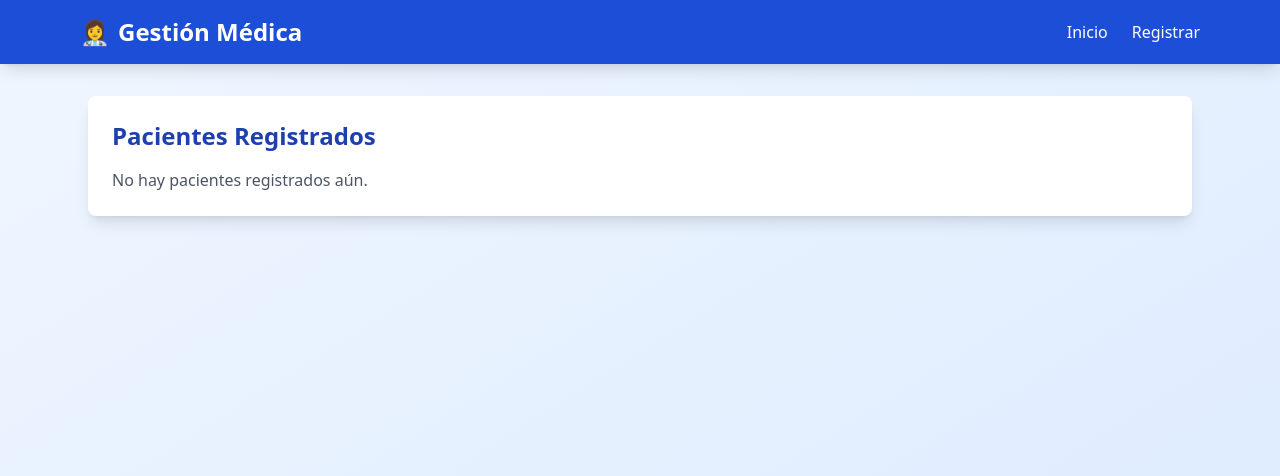
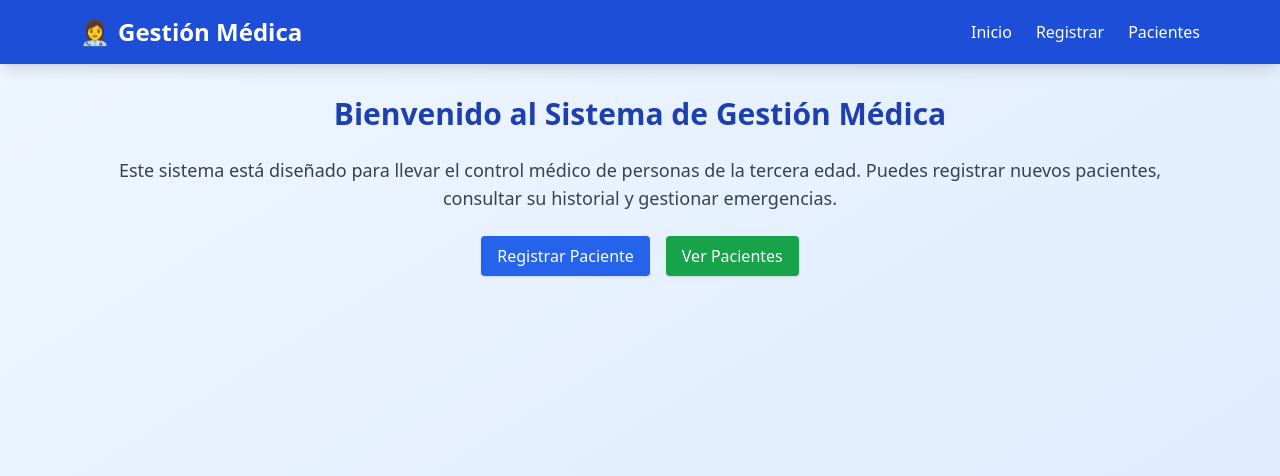
Before and after one commit to Marco777457/Despliegue-Feacture-python, a Flask app: page / in a window 1280 px wide. Shown: the top 476 px of the page. Run offline with Flask 3, Linux system fonts and the light colour scheme; some libraries are stand-ins or nearby versions.

Commit message:
Registro de pacientes acualizado

```diff
--- a/app.py
+++ b/app.py
@@ -1,15 +1,15 @@
-from flask import Flask, render_template, request, redirect, url_for, jsonify, abort
+from flask import Flask, render_template, request, redirect, url_for, jsonify
 import json, os
 from functools import wraps
 from flask_cors import CORS
 
 app = Flask(__name__)
-CORS(app)  # Permite llamadas desde otros orígenes (configurable)
+CORS(app)  # Permitir llamadas desde otros orígenes
 
 DB_FILE = "informacion_medica.json"
-API_KEYS_FILE = "api_keys.json"  # opcional: almacenar keys localmente (ver notas)
+API_KEYS_FILE = "api_keys.json"
 
-# ---------- helpers para datos ----------
+# ---------- Helpers ----------
 def cargar_datos():
     if os.path.exists(DB_FILE):
         with open(DB_FILE, "r", encoding="utf-8") as f:
@@ -20,12 +20,9 @@
     with open(DB_FILE, "w", encoding="utf-8") as f:
         json.dump(datos, f, indent=4, ensure_ascii=False)
 
-# ---------- API key simple ----------
-# Puedes definir las API KEYS en variable de entorno: ANGELER_API_KEYS="key1,key2"
 def load_api_keys():
     keys_env = os.environ.get("ANGELER_API_KEYS", "")
     keys = [k.strip() for k in keys_env.split(",") if k.strip()]
-    # también cargamos de archivo si existe (opcional)
     if os.path.exists(API_KEYS_FILE):
         try:
             with open(API_KEYS_FILE, "r", encoding="utf-8") as f:
@@ -45,10 +42,23 @@
         return f(*args, **kwargs)
     return decorated
 
-# ---------- RUTAS HTML EXISTENTES ----------
+# ---------- Rutas HTML ----------
 @app.route("/")
 def index():
-    return render_template("index.html")  # solo muestra portada/inicio
+    return render_template("index.html")
+
+@app.route("/pacientes")
+def listar_pacientes():
+    datos = cargar_datos()
+    lista_pacientes = [
+        {
+            "nombre": nombre,
+            "edad": info.get("Edad"),
+            "diagnostico": ", ".join(info.get("Enfermedades", [])) if info.get("Enfermedades") else "Sin diagnóstico"
+        }
+        for nombre, info in datos.items()
+    ]
+    return render_template("pacientes.html", pacientes=lista_pacientes)
 
 @app.route("/detalle/<nombre>")
 def detalle_paciente(nombre):
@@ -58,7 +68,9 @@
         return render_template("detalle.html", nombre=nombre, paciente=paciente)
     return "Paciente no encontrado", 404
 
-
+@app.route("/nuevo")
+def nuevo_paciente():
+    return render_template("registro.html")
 
 @app.route("/registrar", methods=["POST"])
 def registrar():
@@ -80,28 +92,19 @@
         }
     }
     guardar_datos(datos)
-    return redirect(url_for("pacientes.html"))
+    return redirect(url_for("listar_pacientes"))
 
-@app.route("/paciente/<nombre>")
-def consultar_paciente(nombre):
-    datos = cargar_datos()
-    paciente = datos.get(nombre, None)
-    return render_template("detalle.html", nombre=nombre, paciente=paciente)
-
-# ---------- NUEVOS ENDPOINTS API (JSON) ----------
-# 1) Listar pacientes (solo nombres o con info completa si quieres)
+# ---------- API ----------
 @app.route("/api/pacientes", methods=["GET"])
 @require_api_key
 def api_list_pacientes():
     datos = cargar_datos()
-    # opcional: ?summary=true devuelve solo nombres y edad
     summary = request.args.get("summary","false").lower() == "true"
     if summary:
         summary_list = [{"nombre": n, "Edad": datos[n].get("Edad")} for n in datos]
         return jsonify(summary_list)
     return jsonify(datos)
 
-# 2) Obtener detalle de un paciente
 @app.route("/api/paciente/<nombre>", methods=["GET"])
 @require_api_key
 def api_get_paciente(nombre):
@@ -111,15 +114,6 @@
         return jsonify({"error": "Paciente no encontrado"}), 404
     return jsonify({nombre: paciente})
 
-# 3) Crear o actualizar paciente (Angeler puede POST JSON)
-# Example JSON body:
-# {
-#   "nombre": "Juan",
-#   "Edad": "80",
-#   "Enfermedades": ["Diabetes"],
-#   "Medicamentos": ["Metformina"],
-#   "Contacto de Emergencia": {"Nombre": "Ana", "Teléfono": "999"}
-# }
 @app.route("/api/paciente", methods=["POST", "PUT"])
 @require_api_key
 def api_create_update_paciente():
@@ -142,7 +136,6 @@
     guardar_datos(datos)
     return jsonify({"ok": True, "paciente": {nombre: datos[nombre]}}), 201
 
-# 4) Eliminar paciente (opcional, protegido)
 @app.route("/api/paciente/<nombre>", methods=["DELETE"])
 @require_api_key
 def api_delete_paciente(nombre):
@@ -153,9 +146,7 @@
     guardar_datos(datos)
     return jsonify({"ok": True}), 200
 
-# ---------- FIN API ----------
-
-# Nota: no uses app.run() cuando despliegues con gunicorn; Render ejecuta gunicorn para ti.
+# ---------- Main ----------
 if __name__ == "__main__":
     port = int(os.environ.get("PORT", 5000))
     app.run(host="0.0.0.0", port=port, debug=True)
--- a/templates/base.html
+++ b/templates/base.html
@@ -14,21 +14,20 @@
 
       <!-- Menú en escritorio -->
       <nav class="hidden sm:flex space-x-6 text-sm md:text-base">
-        <!-- Ajustar rutas para GitHub Pages -->
-        <a href="./index.html" class="hover:underline">Inicio</a>
-        <a href="./registro.html" class="hover:underline">Registrar</a>
+        <a href="{{ url_for('index') }}" class="hover:underline">Inicio</a>
+        <a href="{{ url_for('nuevo_paciente') }}" class="hover:underline">Registrar</a>
+        <a href="{{ url_for('listar_pacientes') }}" class="hover:underline">Pacientes</a>
       </nav>
 
       <!-- Botón menú móvil -->
-      <button id="menu-btn" class="sm:hidden focus:outline-none text-white text-2xl">
-        ☰
-      </button>
+      <button id="menu-btn" class="sm:hidden focus:outline-none text-white text-2xl">☰</button>
     </div>
 
     <!-- Menú móvil -->
     <div id="menu" class="hidden sm:hidden flex flex-col bg-blue-600 px-4 pb-4">
-      <a href="./index.html" class="py-2 border-b border-blue-500">Inicio</a>
-      <a href="./registro.html" class="py-2">Registrar</a>
+      <a href="{{ url_for('index') }}" class="py-2 border-b border-blue-500">Inicio</a>
+      <a href="{{ url_for('nuevo_paciente') }}" class="py-2 border-b border-blue-500">Registrar</a>
+      <a href="{{ url_for('listar_pacientes') }}" class="py-2">Pacientes</a>
     </div>
   </header>
 
--- a/templates/index.html
+++ b/templates/index.html
@@ -1,37 +1,15 @@
 {% extends "base.html" %}
 
 {% block content %}
-<section class="bg-white shadow-lg rounded-lg p-6">
-  <h2 class="text-2xl font-bold text-blue-800 mb-4">Pacientes Registrados</h2>
-
-  {% if pacientes %}
-  <div class="overflow-x-auto">
-    <table class="min-w-full border border-gray-200 rounded-lg overflow-hidden">
-      <thead class="bg-blue-600 text-white">
-        <tr>
-          <th class="px-4 py-2 text-left">Nombre</th>
-          <th class="px-4 py-2 text-left">Edad</th>
-          <th class="px-4 py-2 text-left">Diagnóstico</th>
-          <th class="px-4 py-2 text-left">Acciones</th>
-        </tr>
-      </thead>
-      <tbody class="divide-y divide-gray-200">
-        {% for paciente in pacientes %}
-        <tr class="hover:bg-blue-50">
-          <td class="px-4 py-2">{{ paciente.nombre }}</td>
-          <td class="px-4 py-2">{{ paciente.edad }}</td>
-          <td class="px-4 py-2">{{ paciente.diagnostico }}</td>
-          <td class="px-4 py-2">
-            <a href="{{ url_for('detalle_paciente', nombre=paciente.nombre) }}" class="btn btn-info btn-sm">Ver
-              Detalle</a>
-          </td>
-        </tr>
-        {% endfor %}
-      </tbody>
-    </table>
+<section class="text-center">
+  <h2 class="text-3xl font-bold text-blue-800 mb-6">Bienvenido al Sistema de Gestión Médica</h2>
+  <p class="text-gray-700 text-lg mb-6">
+    Este sistema está diseñado para llevar el control médico de personas de la tercera edad.
+    Puedes registrar nuevos pacientes, consultar su historial y gestionar emergencias.
+  </p>
+  <div class="flex justify-center gap-4">
+    <a href="{{ url_for('nuevo_paciente') }}" class="bg-blue-600 text-white px-4 py-2 rounded shadow hover:bg-blue-700">Registrar Paciente</a>
+    <a href="{{ url_for('listar_pacientes') }}" class="bg-green-600 text-white px-4 py-2 rounded shadow hover:bg-green-700">Ver Pacientes</a>
   </div>
-  {% else %}
-  <p class="text-gray-600">No hay pacientes registrados aún.</p>
-  {% endif %}
 </section>
 {% endblock %}
```
